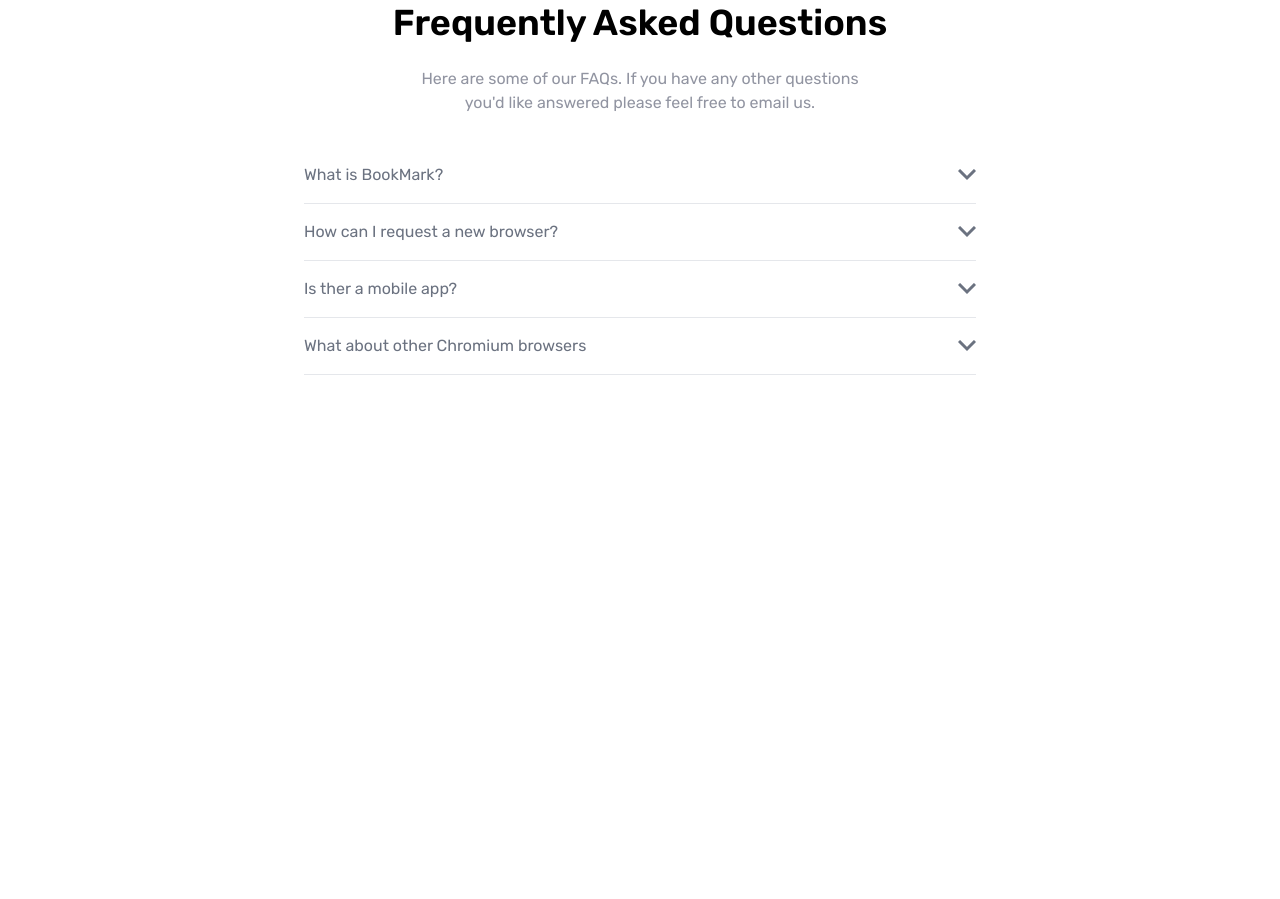
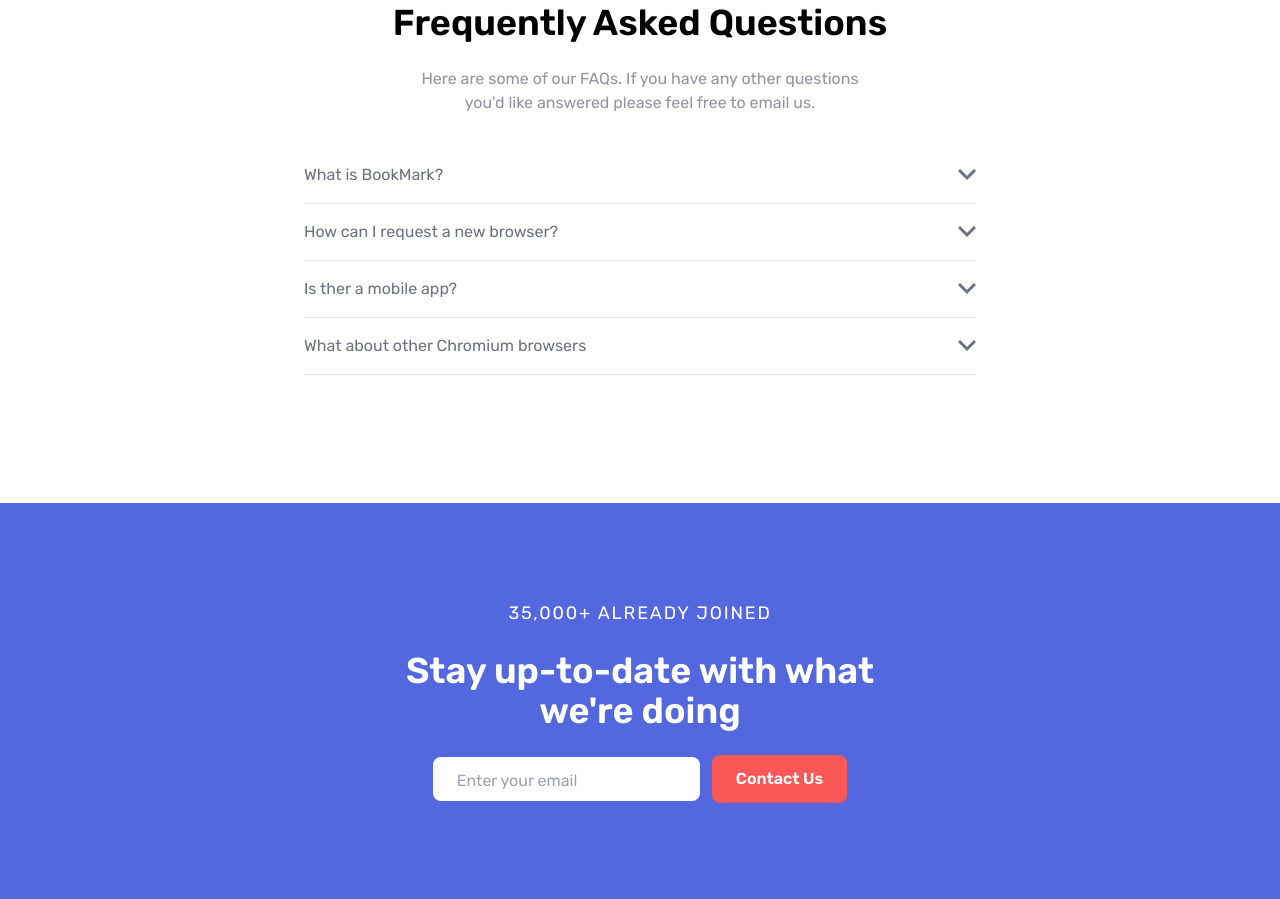
Before and after one commit to NibboNi/tbookmark, a website: page index.html in a window 1280 px wide. Shown: the part 2367-3266 px from the top of the page. Before the commit the page ends 2870 px from the top, so only its background shows below. Drawn offline with nearby package versions, Linux system fonts and the light colour scheme; files that its build step writes are made by us from their sources.

Commit message:
add newsletter section

```diff
--- a/index.html
+++ b/index.html
@@ -307,6 +307,26 @@
       </div>
     </div>
   </section>
+
+  <section id="newsletter" class="bg-softBlue">
+    <div class="max-w-lg mx-auto py-24">
+      <p class="mb-6 text-lg tracking-widest text-center text-white uppercase">35,000+ Already Joined</p>
+      <h2 class="px-3 mb-6 text-3xl font-semibold text-center text-white md:text-4xl">
+        Stay up-to-date with what we're doing
+      </h2>
+      <form
+        class="flex flex-col items-start justify-center max-w-2xl mx-auto space-y-6 text-base px-6 md:flex-row md:space-y-0 md:space-x-4 md:px-0">
+        <div class="flex flex-col justify-between items-center mx-auto md:flex-row md:mx-0">
+          <input type="email"
+            class="flex-1 px-6 pt-3 pb-2 mb-4 rounded-lg border-1 border-white focus:outline-none md:mr-3 md:mb-0"
+            placeholder="Enter your email">
+          <input type="submit"
+            class="inline-flex px-6 py-3 font-semibold text-center text-white duration-200 transform rounded-lg cursor-pointer focus:outline-none bg-softRed hover:opacity-90"
+            value="Contact Us">
+        </div>
+      </form>
+    </div>
+  </section>
 </body>
 
 </html>
```
